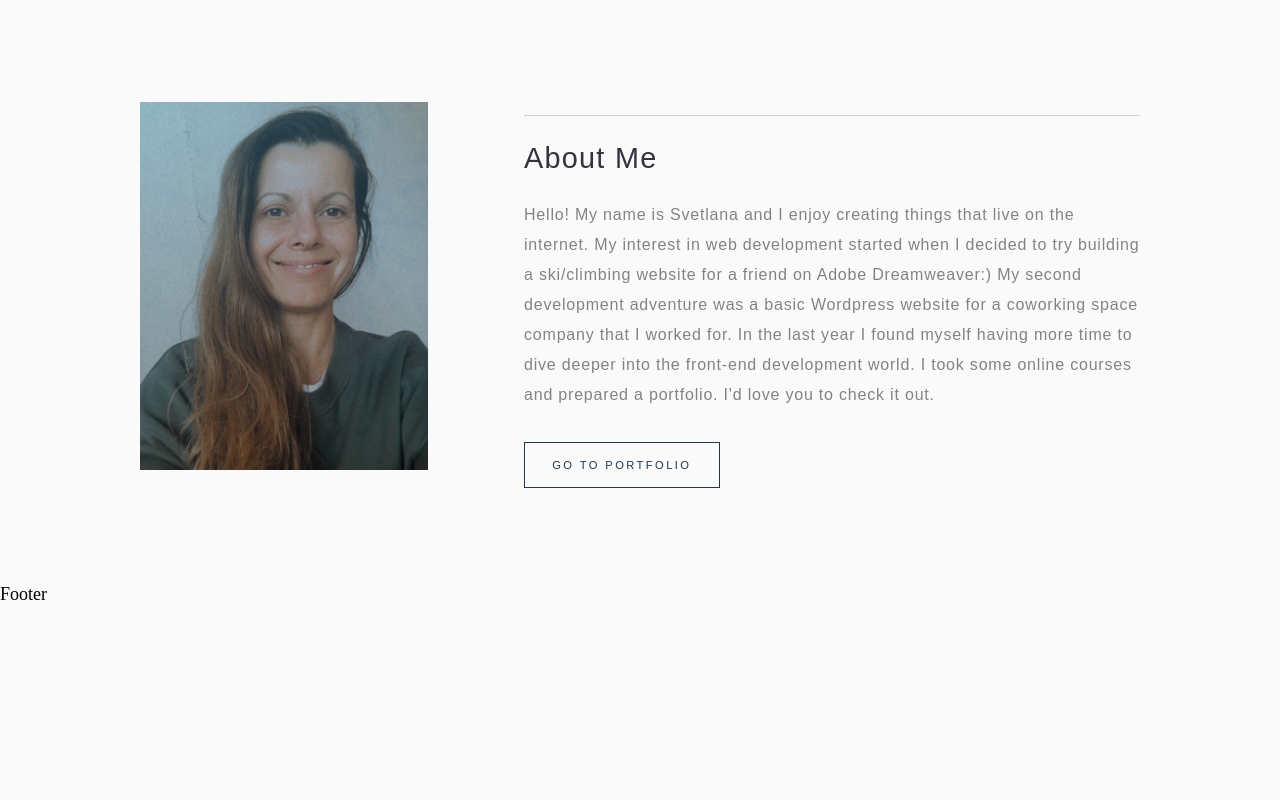
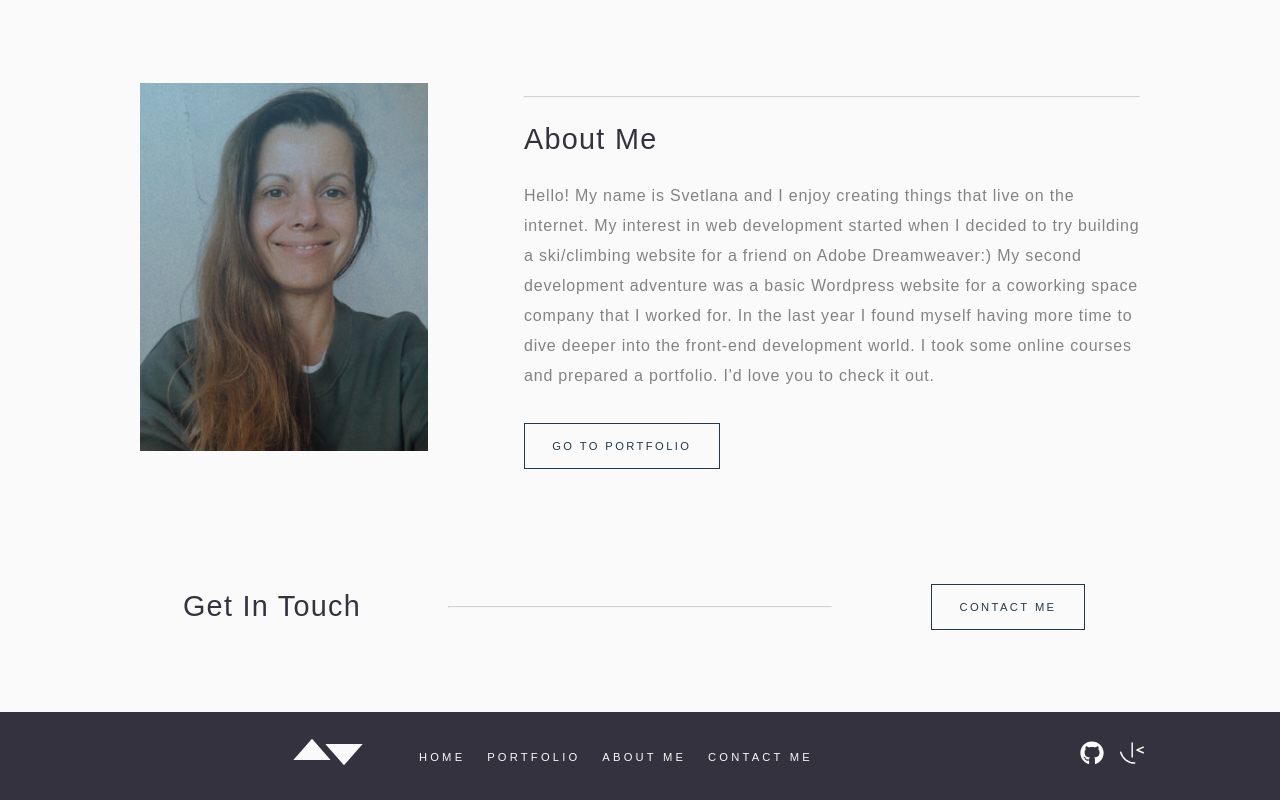
Before and after one commit to SvetlanaStoycheva/my-portfolio, a React (Create React App) app: page / in a window 1280 px wide. Shown: the part 704-1504 px from the top of the page. Before the commit the page ends 1309 px from the top, so only its background shows below. Built offline with nearby package versions, Linux system fonts and the light colour scheme; a web font is replaced by a local one.

Commit message:
footer completed

```diff
--- a/src/components/Footer.js
+++ b/src/components/Footer.js
@@ -1,7 +1,60 @@
 import React from 'react';
+import { links } from '../utils/constants';
+import { Link } from 'react-router-dom';
+import { BiCaretUp, BiCaretDown } from 'react-icons/bi';
+import { FaGithub } from 'react-icons/fa';
+import { SiFrontendmentor } from 'react-icons/si';
 
 const Footer = () => {
-  return <div>Footer</div>;
+  return (
+    <footer className='footer-container'>
+      <div className='footer-links-container'>
+        <div className='footer-logo'>
+          <Link to='/'>
+            <span className='left-arrow footer-arror'>
+              <BiCaretUp />
+            </span>
+            <span className='right-arrow footer-arror'>
+              <BiCaretDown />
+            </span>
+          </Link>
+        </div>
+        <div className='footer-links sidebar-links'>
+          <ul>
+            {links.map((item) => {
+              return (
+                <li key={item.id} className='footer-link sidebar-link'>
+                  <Link to={item.url}>{item.text}</Link>
+                </li>
+              );
+            })}
+          </ul>
+        </div>
+      </div>
+      <div className='footer-social-links-container'>
+        <ul>
+          <li className='social-link'>
+            <a
+              href='https://github.com/SvetlanaStoycheva'
+              target='_blank'
+              rel='noreferrer noopener'
+            >
+              <FaGithub />
+            </a>
+          </li>
+          <li className='social-link'>
+            <a
+              href='https://www.frontendmentor.io/profile/SvetlanaStoycheva/solutions'
+              target='_blank'
+              rel='noreferrer noopener'
+            >
+              <SiFrontendmentor />
+            </a>
+          </li>
+        </ul>
+      </div>
+    </footer>
+  );
 };
 
 export default Footer;
--- a/src/index.css
+++ b/src/index.css
@@ -233,7 +233,13 @@ Navbar
     width: 25rem;
     color: var(--clr-primary-grayish-dark-blue);
   }
-
+  .left-arrow,
+  .right-arrow {
+    font-size: 4rem;
+  }
+  .right-arrow {
+    margin-left: -2rem;
+  }
   .nav-container {
     display: flex;
     justify-content: space-between;
@@ -408,6 +414,44 @@ Home Page
     height: 23rem;
   }
 }
+/* say hi section */
+.say-hi {
+  width: 85vw;
+  margin: 3rem auto;
+  display: grid;
+  place-items: center;
+  margin-bottom: 4rem;
+}
+.say-hi-title {
+  text-align: center;
+  margin-bottom: -2.5rem;
+}
+.say-hi-line {
+  width: 14rem;
+  height: 2px;
+  margin-bottom: 2rem;
+  color: var(--clr-primary-light-grey);
+  visibility: hidden;
+}
+@media screen and (min-width: 768px) {
+  .say-hi {
+    display: grid;
+    grid-template-columns: repeat(3, 1fr);
+    align-items: center;
+    justify-content: center;
+  }
+  .say-hi-title {
+    margin-bottom: 1.5rem;
+  }
+  .say-hi-line {
+    visibility: visible;
+  }
+}
+@media screen and (min-width: 900px) {
+  .say-hi-line {
+    width: 30vw;
+  }
+}
 
 /*
 ===============
@@ -468,3 +512,75 @@ About Page
     margin-top: -4rem;
   }
 }
+
+/*
+===============
+Footer
+===============
+*/
+.footer-container {
+  background: var(--clr-primary-grayish-dark-blue);
+  padding: 2rem;
+  display: grid;
+  place-items: center;
+}
+.footer-arror {
+  color: var(--clr-primary-very-light-grey);
+}
+.footer-link a {
+  color: var(--clr-primary-very-light-grey);
+}
+.footer-links {
+  margin-top: -1.5rem;
+  margin-bottom: 2rem;
+}
+.footer-social-links-container ul {
+  display: flex;
+}
+.social-link a {
+  font-size: 2rem;
+  margin: 0.5rem;
+  color: var(--clr-primary-very-light-grey);
+  transition: var(--transition);
+}
+.social-link a:hover {
+  color: var(--clr-primary-cyan);
+}
+@media screen and (min-width: 768px) {
+  .footer-container {
+    grid-template-columns: 1fr auto;
+    justify-content: left;
+    padding: 0rem 3rem;
+  }
+  .footer-links-container {
+    display: grid;
+    grid-template-columns: auto 1fr;
+    gap: 2rem;
+    align-items: center;
+    justify-content: left;
+  }
+  .footer-links ul {
+    display: flex;
+    justify-content: space-between;
+    align-items: center;
+    min-width: 26rem;
+  }
+  .footer-link a {
+    font-size: 0.7rem;
+  }
+  .footer-links {
+    margin: 0;
+  }
+  .social-link a {
+    font-size: 1.5rem;
+  }
+  .footer-logo {
+    margin-top: 0.5rem;
+  }
+}
+@media screen and (min-width: 990px) {
+  .footer-container {
+    column-gap: 6rem;
+    padding: 0 8rem;
+  }
+}
--- a/src/pages/HomePage.js
+++ b/src/pages/HomePage.js
@@ -39,6 +39,18 @@ const HomePage = () => {
           </button>
         </div>
       </section>
+      <div className='say-hi'>
+        <h3 className='section-title say-hi-title'>get in touch</h3>
+        <div className='line'>
+          <hr className='say-hi-line' />
+        </div>
+
+        <button className='btn-clean ' type='button'>
+          <Link className='btn-clean-text' to='/contact'>
+            contact me
+          </Link>
+        </button>
+      </div>
     </main>
   );
 };
--- a/src/utils/constants.js
+++ b/src/utils/constants.js
@@ -1,22 +1,22 @@
-import img01 from './gallery-images/img-01.png';
-import img02 from './gallery-images/img-02.png';
-import img03 from './gallery-images/img-03.png';
-import img04 from './gallery-images/img-04.png';
-import img05 from './gallery-images/img-05.png';
-import img06 from './gallery-images/img-06.png';
-import img07 from './gallery-images/img-07.png';
-import img08 from './gallery-images/img-08.png';
+// import img01 from './gallery-images/img-01.png';
+// import img02 from './gallery-images/img-02.png';
+// import img03 from './gallery-images/img-03.png';
+// import img04 from './gallery-images/img-04.png';
+// import img05 from './gallery-images/img-05.png';
+// import img06 from './gallery-images/img-06.png';
+// import img07 from './gallery-images/img-07.png';
+// import img08 from './gallery-images/img-08.png';
 
-export const gallery = [
-  { id: 1, img: img01 },
-  // { id: 2, img: img02 },
-  { id: 3, img: img03 },
-  { id: 4, img: img04 },
-  // { id: 5, img: img05 },
-  // { id: 6, img: img06 },
-  // { id: 7, img: img07 },
-  { id: 8, img: img08 },
-];
+// export const gallery = [
+//   { id: 1, img: img01 },
+//   // { id: 2, img: img02 },
+//   { id: 3, img: img03 },
+//   { id: 4, img: img04 },
+//   // { id: 5, img: img05 },
+//   // { id: 6, img: img06 },
+//   // { id: 7, img: img07 },
+//   { id: 8, img: img08 },
+// ];
 
 export const links = [
   { id: 1, text: 'home', url: '/' },
```
